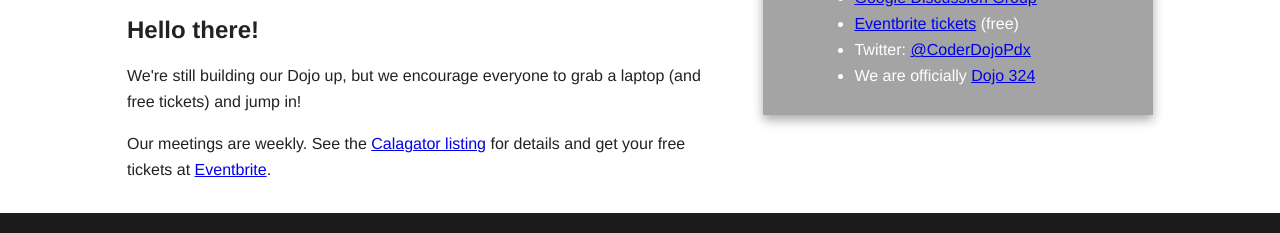
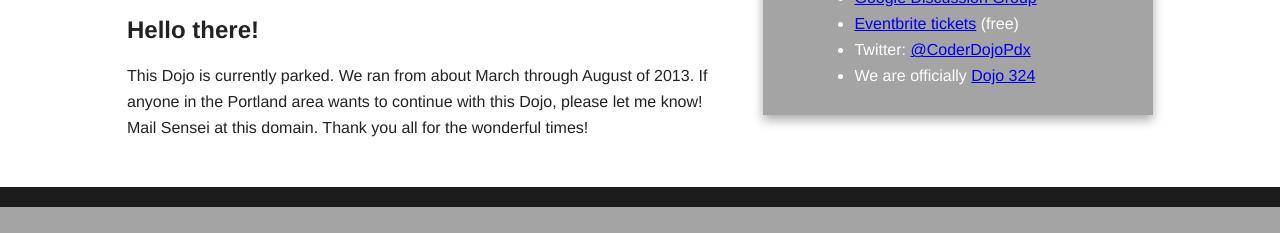
Before and after one commit to ColinDabritz/CoderDojoPdx, a plain HTML site: page index.html in a window 1280 px wide. Shown: the part 283-516 px from the top of the page. Drawn offline with nearby package versions, Linux system fonts and the light colour scheme.

Commit message:
Changed content to 'inactive' notice

```diff
--- a/index.html
+++ b/index.html
@@ -46,11 +46,12 @@
                     </header>
                     <section> <!-- each 'article' is a section -->
                         <h2>Hello there!</h2>
-                        <p>We're still building our Dojo up, but we encourage everyone to grab a laptop (and free tickets) and jump in!</p>
+                        <p>This Dojo is currently parked. We ran from about March through August of 2013. If anyone in the Portland area wants to continue with this Dojo, please let me know! Mail Sensei at this domain. Thank you all for the wonderful times!</p>
+                        <!-- <p>We're still building our Dojo up, but we encourage everyone to grab a laptop (and free tickets) and jump in!</p> -->
                     </section>
-                    <section>
+                    <!-- <section>
                       Our meetings are weekly. See the <a href="http://calagator.org/events/search?tag=CoderDojo">Calagator listing</a> for details and get your free tickets at <a href="https://coderdojopdx.eventbrite.com/">Eventbrite</a>.
-                    </section>
+                    </section> -->
                     <!-- <footer>
                         <h3>Apparently a footer?</h3>
                         <p>What do people put in footers anyway?</p>
```
